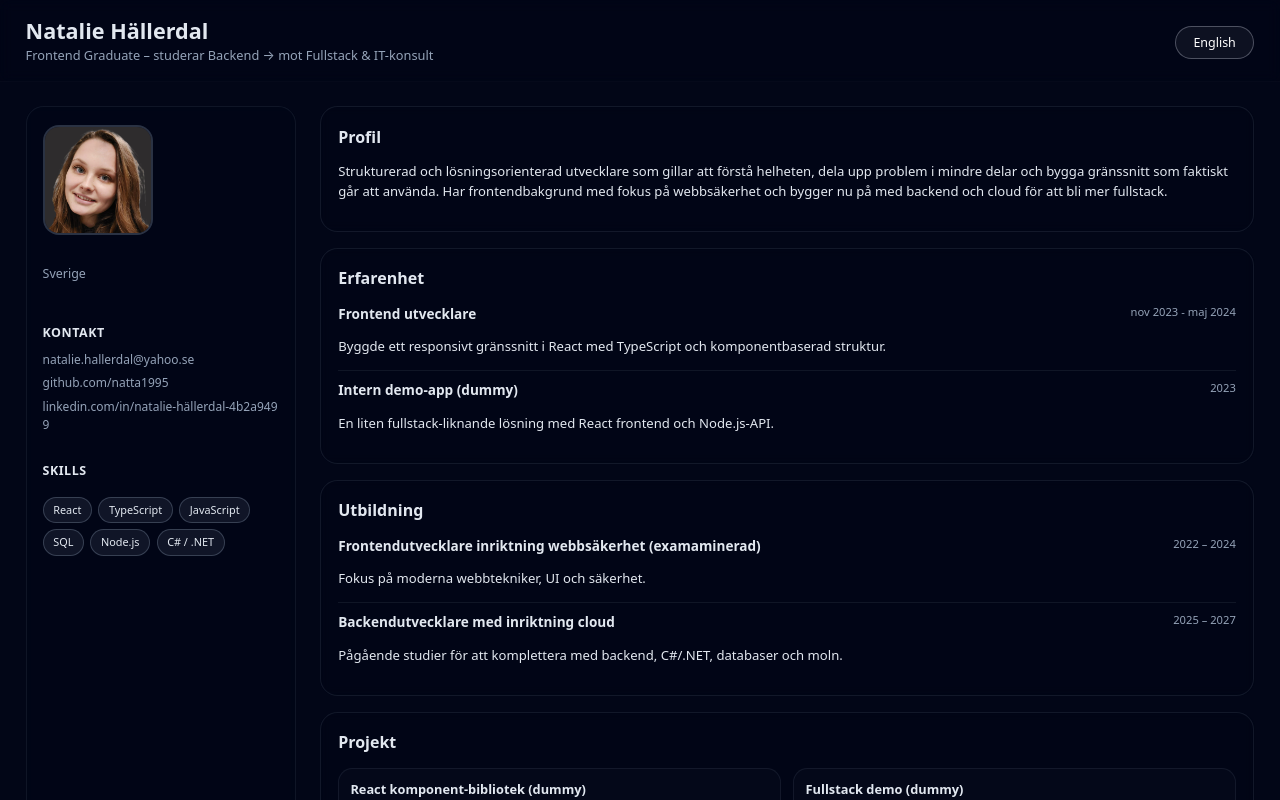
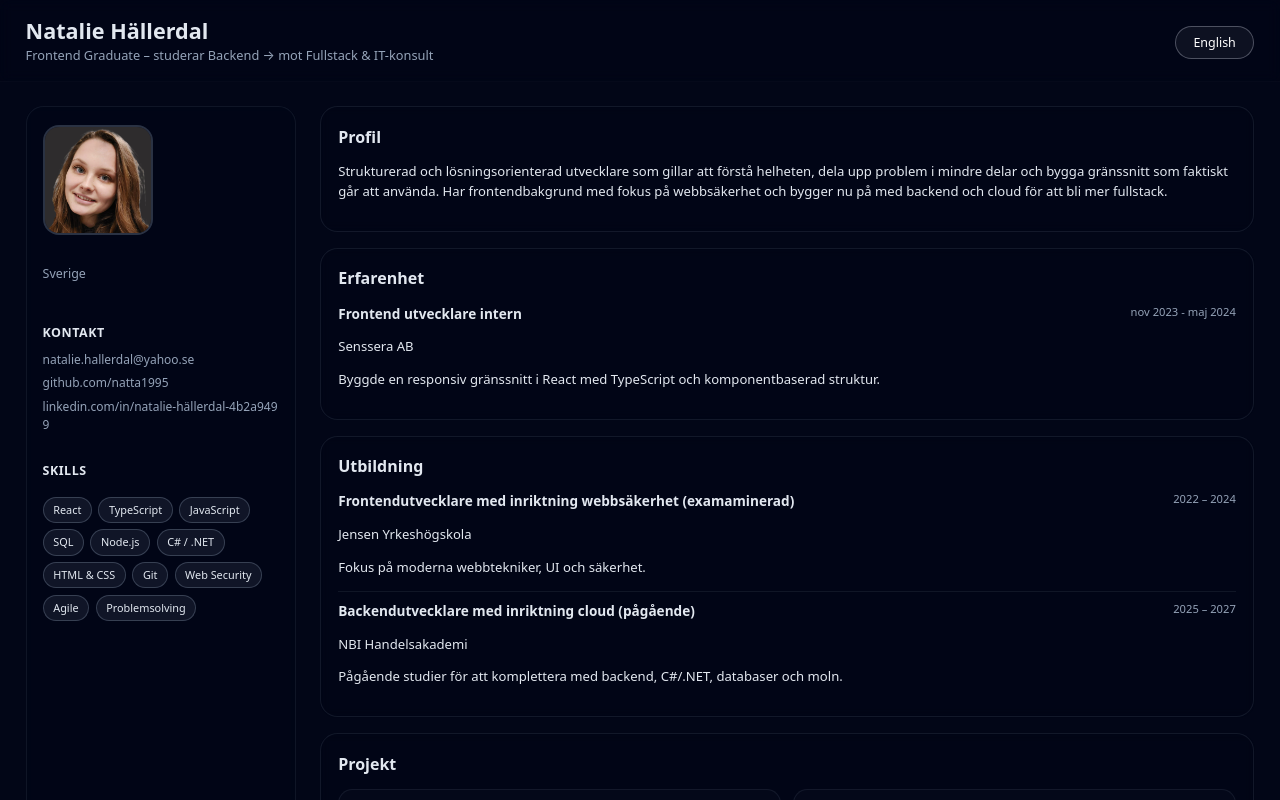
Before and after one commit to natta1995/myCV, a React (Vite) app: page / in a window 1280 px wide. Shown: the top 800 px of the page. Built offline with nearby package versions, Linux system fonts and the light colour scheme.

Commit message:
text change and added prop

```diff
--- a/src/App.jsx
+++ b/src/App.jsx
@@ -16,24 +16,22 @@ const content = {
     skillsTitle: "Skills",
     experience: [
       {
-        title: "Frontend utvecklare",
+        title: "Frontend utvecklare intern",
+        place: "Senssera AB",
         period: "nov 2023 - maj 2024",
-        text: "Byggde ett responsivt gränssnitt i React med TypeScript och komponentbaserad struktur."
+        text: "Byggde en responsiv gränssnitt i React med TypeScript och komponentbaserad struktur."
       },
-      {
-        title: "Intern demo-app (dummy)",
-        period: "2023",
-        text: "En liten fullstack-liknande lösning med React frontend och Node.js-API."
-      }
     ],
     education: [
       {
-        title: "Frontendutvecklare inriktning webbsäkerhet (examaminerad)",
+        title: "Frontendutvecklare med inriktning webbsäkerhet (examaminerad)",
+        place: "Jensen Yrkeshögskola",
         period: "2022 – 2024",
         text: "Fokus på moderna webbtekniker, UI och säkerhet."
       },
       {
-        title: "Backendutvecklare med inriktning cloud",
+        title: "Backendutvecklare med inriktning cloud (pågående)",
+        place: "NBI Handelsakademi",
         period: "2025 – 2027",
         text: "Pågående studier för att komplettera med backend, C#/.NET, databaser och moln."
       }
@@ -53,7 +51,7 @@ const content = {
   },
   en: {
     role: "Frontend Graduate – currently studying Backend → towards Fullstack & IT Consulting",
-    location: "Stockholm, Sweden",
+    location: "Sweden",
     profileTitle: "Profile",
     profileText:
       "Structured and solution-oriented developer who enjoys breaking problems into small parts and building usable, secure web interfaces. Background in frontend with a focus on web security, now adding backend and cloud to move towards fullstack.",
@@ -64,24 +62,22 @@ const content = {
     skillsTitle: "Skills",
     experience: [
       {
-        title: "Frontend / UI project (dummy)",
-        period: "2024",
+        title: "Frontend developer intern",
+        place: "Senssera AB",
+        period: "nov 2023 - maj 2024",
         text: "Built a responsive interface in React with TypeScript and component-based structure."
       },
-      {
-        title: "Internal demo app (dummy)",
-        period: "2023",
-        text: "Small demo with React frontend and Node.js API."
-      }
     ],
     education: [
       {
-        title: "Frontend Developer focused on web security (completed)",
+        title: "Frontend Developer focused on web security (graduated)",
+        place: "Jensen Yrkeshögskola Gothenburg",
         period: "2022 – 2024",
         text: "Modern web technologies, UI and security."
       },
       {
         title: "Backend Developer with cloud specialization",
+        place: "NBI Handelsakademi Gothenburg",
         period: "2025 – 2027",
         text: "Ongoing studies to add backend, C#/.NET, databases and cloud."
       }
@@ -161,6 +157,11 @@ export default function App() {
               <li>SQL</li>
               <li>Node.js</li>
               <li>C# / .NET</li>
+              <li>HTML & CSS</li>
+              <li>Git</li>
+              <li>Web Security</li>
+              <li>Agile</li>
+              <li>Problemsolving</li>
             </ul>
           </div>
         </aside>
@@ -179,6 +180,7 @@ export default function App() {
                   <h3>{exp.title}</h3>
                   <span>{exp.period}</span>
                 </div>
+                <p>{exp.place}</p>
                 <p>{exp.text}</p>
               </div>
             ))}
@@ -192,6 +194,7 @@ export default function App() {
                   <h3>{edu.title}</h3>
                   <span>{edu.period}</span>
                 </div>
+                <p>{edu.place}</p>
                 <p>{edu.text}</p>
               </div>
             ))}
```
